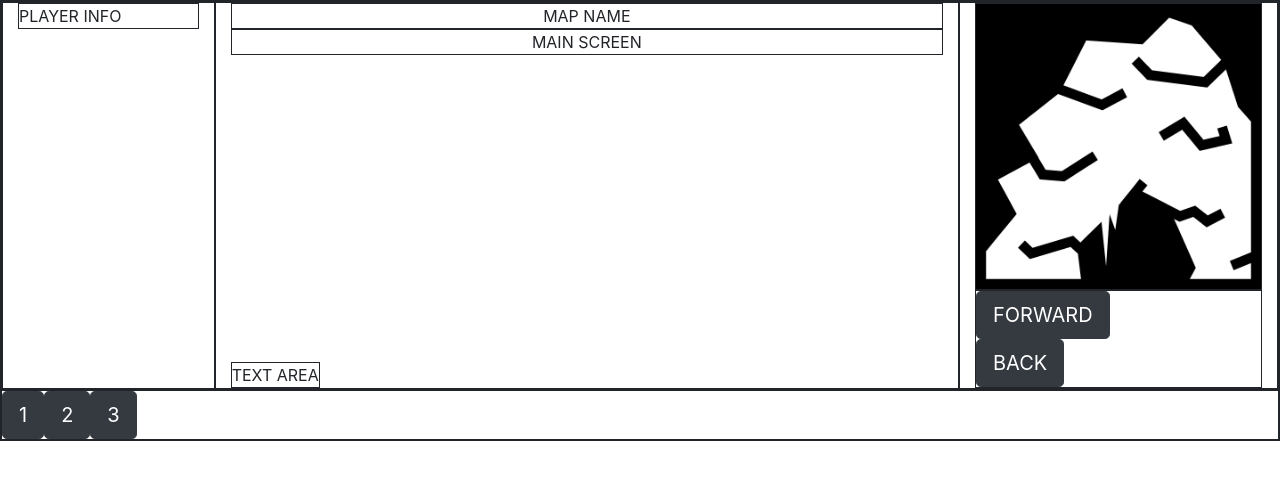
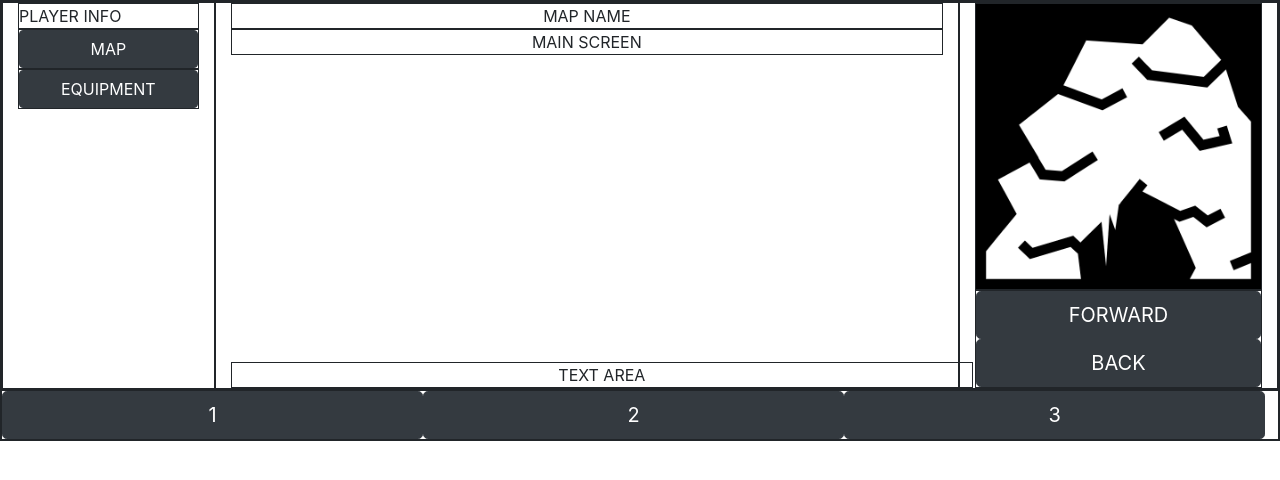
Before and after one commit to ambientstl/cave-game, a website: page index.html in a window 1280 px wide. Drawn offline with nearby package versions, Linux system fonts and the light colour scheme.

Commit message:
resize buttons to be 100% width of container

```diff
--- a/css/styles.css
+++ b/css/styles.css
@@ -13,14 +13,21 @@ img {
 
 .move-controls button {
   display: block;
+  width: 100%;
 }
 
-.map-btn,
-.equip-btn {
-  visibility: hidden;
+.map-btn button,
+.equip-btn button{
+  /* visibility: hidden; */
+  width: 100%;
 }
 
 .text-area {
   position: absolute;
   bottom: 0;
+  width: 100%;
 }
+
+.btn-row button {
+  width: 33%;
+}
```
